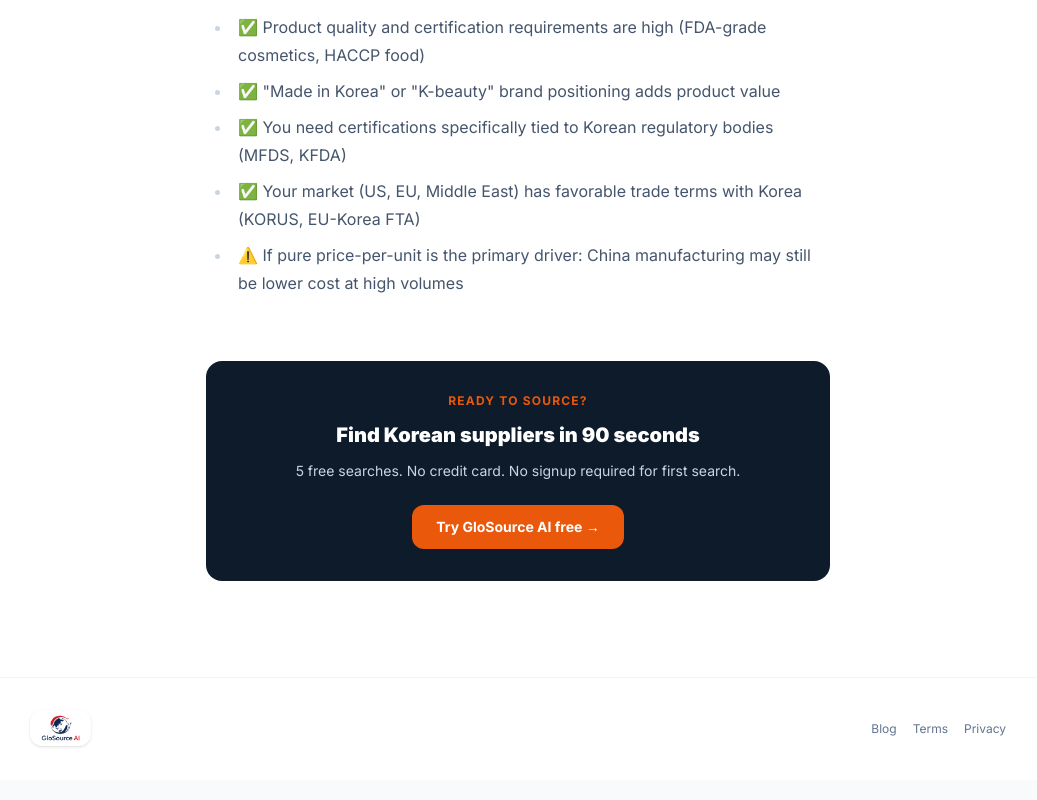
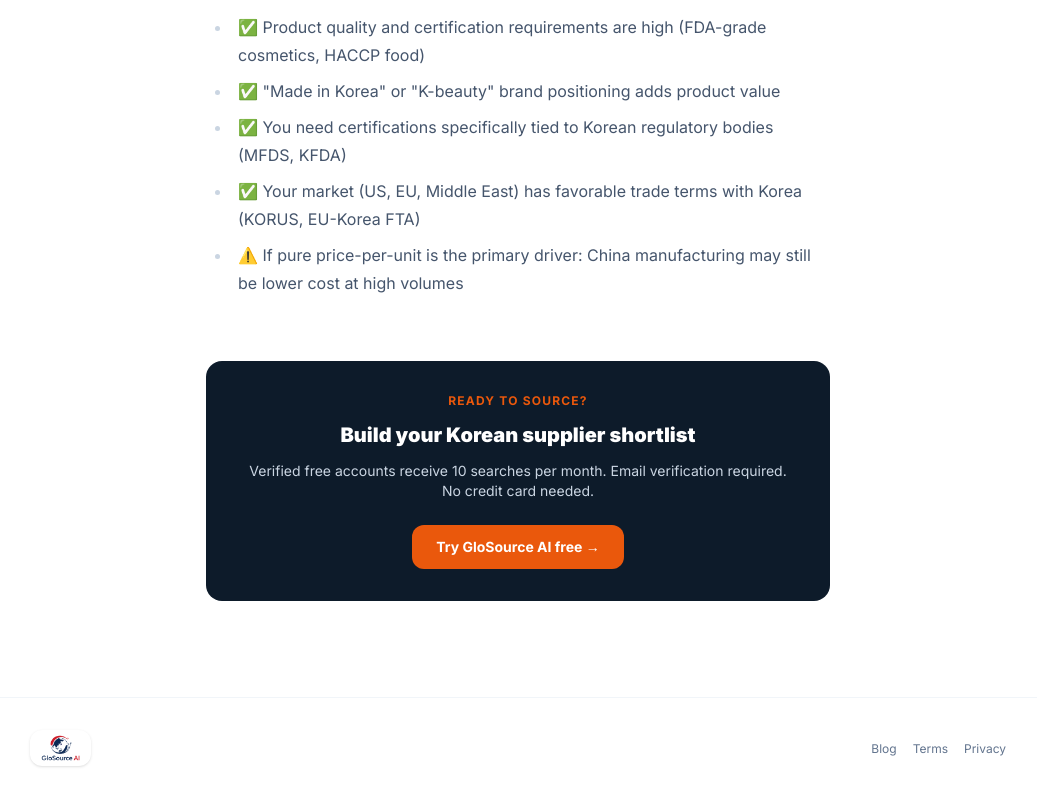
Before and after one commit to tianxiawudi1996-eng/glosource-ai, a Next.js app: page /en/blog/alibaba-alternative-korea in a window 1280 px wide. Shown: the part 3175-3975 px from the top of the page, without its empty margins (122-1159 px from the left). Built offline with nearby package versions, Linux system fonts and the light colour scheme; no server answers; a web font is replaced by a local one.

Commit message:
fix(blog): align article CTA with verified free-account quota

```diff
--- a/app/en/blog/[slug]/page.tsx
+++ b/app/en/blog/[slug]/page.tsx
@@ -103,8 +103,8 @@ export default async function BlogPostPage({ params }: { params: Promise<{ slug:
         {/* CTA */}
         <div className="mt-16 rounded-2xl bg-[#0D1B2A] p-8 text-center">
           <p className="text-xs font-bold text-[#EA580C] uppercase tracking-widest mb-3">Ready to source?</p>
-          <h2 className="text-xl font-black text-white mb-3">Find Korean suppliers in 90 seconds</h2>
-          <p className="text-slate-300 text-sm mb-6">5 free searches. No credit card. No signup required for first search.</p>
+          <h2 className="text-xl font-black text-white mb-3">Build your Korean supplier shortlist</h2>
+          <p className="text-slate-300 text-sm mb-6">Verified free accounts receive 10 searches per month. Email verification required. No credit card needed.</p>
           <Link
             href="/en#sourcing-tool"
             className="inline-flex items-center gap-2 bg-[#EA580C] hover:bg-[#DC4C00] text-white font-bold px-6 py-3 rounded-xl transition-all text-sm"
```
